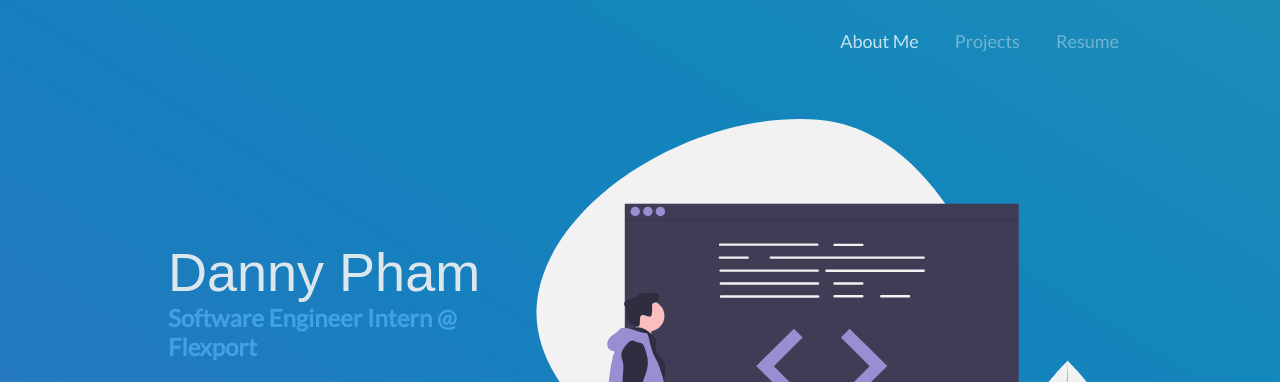
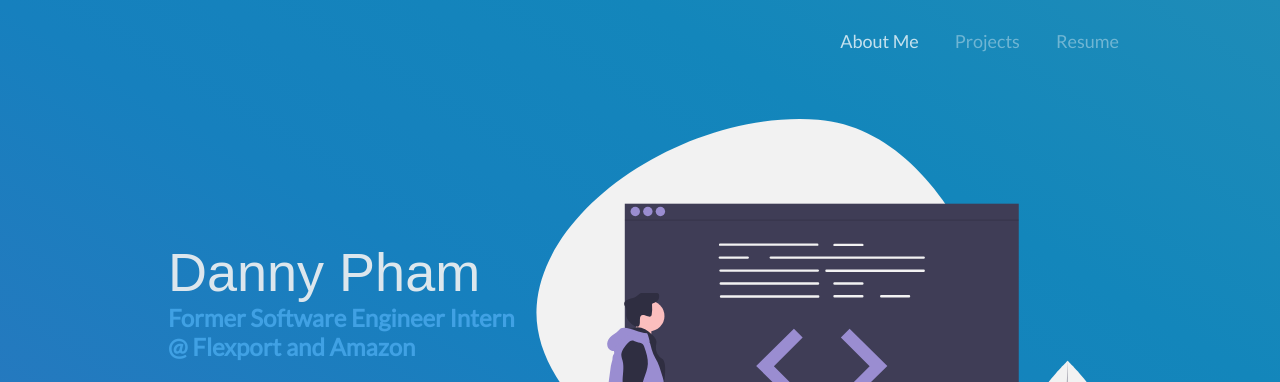
Before and after one commit to dannyhp1/portfolio-site, a Gatsby site: page / in a window 1280 px wide. Shown: the top 382 px of the page. Built offline with nearby package versions, Linux system fonts and the light colour scheme; Gatsby itself is replaced by a stand-in of ours; a web font is replaced by a local one.

Commit message:
Updated former positions.

```diff
--- a/src/components/sections/index/Hero/Hero.jsx
+++ b/src/components/sections/index/Hero/Hero.jsx
@@ -33,7 +33,7 @@ const Hero = () => {
         <Container className={styles.container}>
           <section className={styles.contentWrapper}>
             <h1 className={styles.title}>Danny Pham</h1>
-            <h4 className={styles.subtitle}>Software Engineer Intern @ Flexport</h4>
+            <h4 className={styles.subtitle}>Former Software Engineer Intern @ Flexport and Amazon</h4>
             <p className={styles.text}>
               Software Engineer who strives to be affable
               and endeavor to be forever self-improving.
--- a/src/data/about-me-icon.json
+++ b/src/data/about-me-icon.json
@@ -1,7 +1,7 @@
 [
   {
     "name": "flexport",
-    "title": "SWE Intern",
+    "title": "Former SWE Intern",
     "text": "@Flexport"
   },
   {
```
